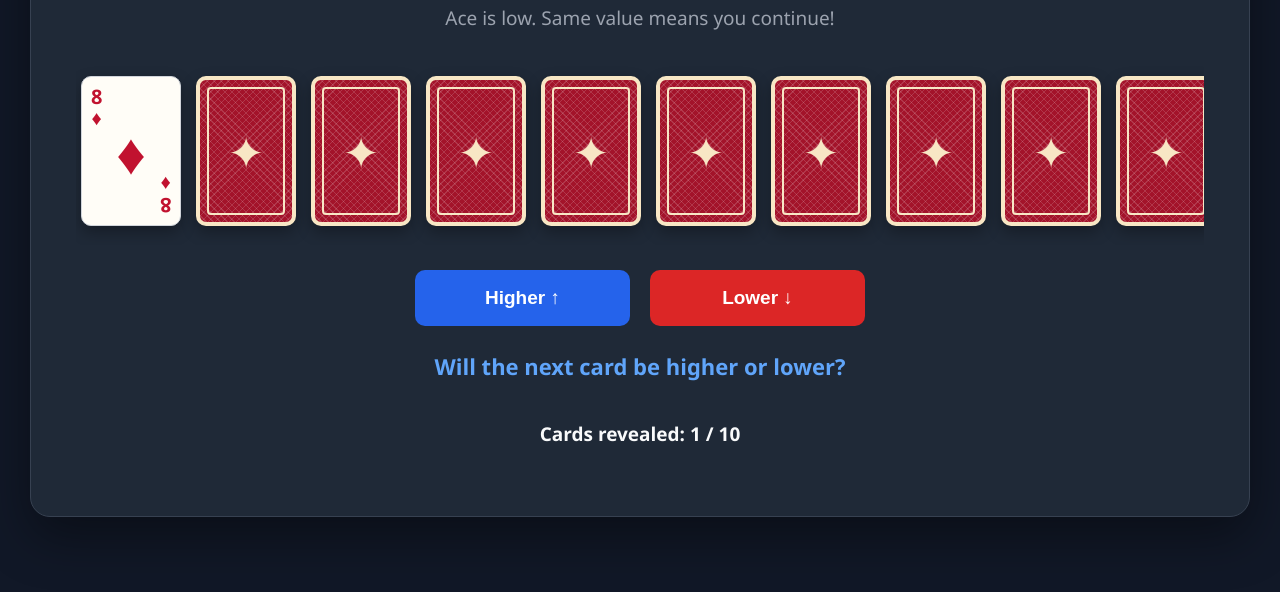
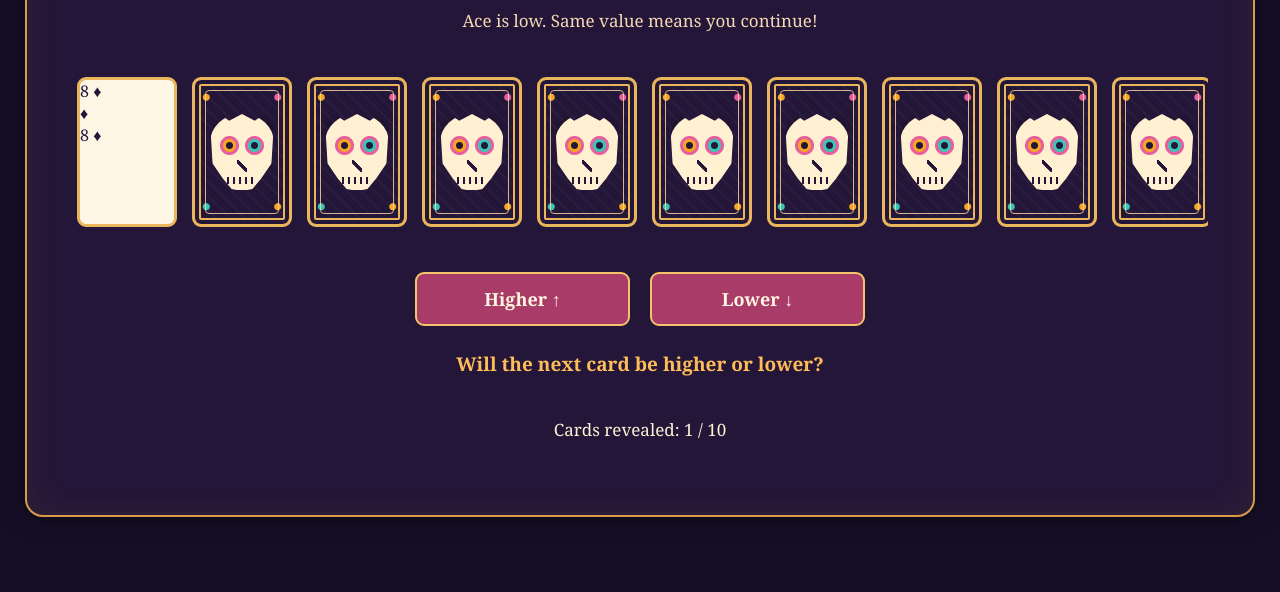
Before and after one commit to msKennedyJ/cards2, a plain HTML site: page index.html in a window 1280 px wide. Shown: the part 208-800 px from the top of the page. Drawn offline with Linux system fonts and the light colour scheme.

Commit message:
Update styles.css

```diff
--- a/styles.css
+++ b/styles.css
@@ -1,59 +1,74 @@
 
-/* Reset */
+/* ================================
+   GENERAL PAGE STYLING
+================================ */
+
 * {
-    margin: 0;
-    padding: 0;
     box-sizing: border-box;
 }
 
 body {
-    font-family: 'Segoe UI', Arial, sans-serif;
-    background: #111827;
+    margin: 0;
     min-height: 100vh;
+    padding: 25px;
     display: flex;
     justify-content: center;
     align-items: center;
-    padding: 30px;
+    background:
+        radial-gradient(circle at 50% 10%, #352052, transparent 55%),
+        #160e27;
+    font-family: Georgia, serif;
+    color: #fff1d6;
 }
 
 .game-container {
-    background: #1f2937;
     width: 100%;
     max-width: 1250px;
-    height: 650px;
-    padding: 55px 45px;
-    border-radius: 20px;
-    border: 1px solid #374151;
-
+    min-height: 650px;
+    padding: 45px;
     display: flex;
     flex-direction: column;
     align-items: center;
     justify-content: center;
     gap: 25px;
+    background: #241638;
+    border: 2px solid #d99b45;
+    border-radius: 18px;
+    box-shadow:
+        0 0 25px rgba(0, 0, 0, 0.5),
+        inset 0 0 35px rgba(217, 155, 69, 0.08);
+}
 
-    box-shadow: 0 20px 50px rgba(0, 0, 0, 0.4);
-}
-/* Heading */
+/* ================================
+   TITLE AND INTRODUCTION
+================================ */
+
 h1 {
-    color: #f9fafb;
+    margin: 0;
+    color: #ffbd59;
     font-size: 42px;
     text-align: center;
+    letter-spacing: 2px;
+    text-shadow: 2px 3px 0 #712c60;
 }
 
-p {
-    color: #9ca3af;
-    font-size: 19px;
+.game-container > p {
+    margin: 0;
     text-align: center;
+    color: #f6d9b4;
+    font-size: 17px;
 }
 
-/* Cards wrapper */
+/* ================================
+   CARD LAYOUT
+================================ */
+
 .cards-wrapper {
     width: 100%;
     padding: 15px 0;
     overflow-x: auto;
 }
 
-/* Row of cards */
 .cards-row {
     display: flex;
     justify-content: center;
@@ -62,248 +77,314 @@ p {
     padding: 5px;
 }
 
-/* Card positioning */
 .card {
     width: 100px;
     height: 150px;
-    flex-shrink: 0;
-
+    flex: 0 0 100px;
     perspective: 1000px;
 }
 
-/* The rotating part of the card */
 .card-inner {
     position: relative;
     width: 100%;
     height: 100%;
-
     transform-style: preserve-3d;
     transition: transform 0.65s ease;
 }
 
-/* Flip the card */
 .card.flipped .card-inner {
     transform: rotateY(180deg);
 }
 
-/* Both card sides */
 .card-front,
 .card-back {
     position: absolute;
     inset: 0;
-
-    border-radius: 10px;
-    overflow: hidden;
-
+    width: 100%;
+    height: 100%;
+    border-radius: 9px;
     backface-visibility: hidden;
     -webkit-backface-visibility: hidden;
-
-    box-shadow: 0 6px 15px rgba(0, 0, 0, 0.3);
+    overflow: hidden;
 }
 
-/* --------------------------------
-   CARD BACK
--------------------------------- */
+/* ================================
+   CARD BACK - DÍA DE LOS MUERTOS
+================================ */
 
 .card-back {
-    background-color: #a3132a;
+    transform: rotateY(0deg);
+
+    background-color: #241638;
 
     background-image:
+        radial-gradient(circle at 12% 12%,
+            #f5a623 0 3px, transparent 4px),
+        radial-gradient(circle at 88% 12%,
+            #e85d9e 0 3px, transparent 4px),
+        radial-gradient(circle at 12% 88%,
+            #39c6b5 0 3px, transparent 4px),
+        radial-gradient(circle at 88% 88%,
+            #f5a623 0 3px, transparent 4px),
         repeating-linear-gradient(
             45deg,
-            transparent 0px,
-            transparent 4px,
-            rgba(255,255,255,0.15) 4px,
-            rgba(255,255,255,0.15) 5px
-        ),
-        repeating-linear-gradient(
-            -45deg,
-            transparent 0px,
-            transparent 4px,
-            rgba(255,255,255,0.15) 4px,
-            rgba(255,255,255,0.15) 5px
+            transparent 0 8px,
+            rgba(255, 255, 255, 0.035) 9px 10px
         );
 
-    border: 4px solid #f8e7c5;
+    border: 3px solid #e9b65c;
+
+    box-shadow:
+        inset 0 0 0 4px #241638,
+        inset 0 0 0 6px #e9b65c;
 }
 
-/* Inner border */
+/* Decorative inner border */
+
+.card-back::after {
+    content: "";
+    position: absolute;
+    inset: 10px;
+    border: 1px solid rgba(255, 221, 160, 0.8);
+    border-radius: 4px;
+    pointer-events: none;
+}
+
+/* ================================
+   CSS SUGAR SKULL
+================================ */
+
 .card-back::before {
     content: "";
     position: absolute;
-    inset: 7px;
-    border: 2px solid #f8e7c5;
-    border-radius: 4px;
+    width: 64px;
+    height: 76px;
+    left: 50%;
+    top: 50%;
+    transform: translate(-50%, -50%);
+
+    background-color: #fff0d2;
+
+    background-image:
+
+        /* Left eye flower */
+        radial-gradient(circle,
+            #241638 0 3px,
+            #f5a623 4px 6px,
+            #e85d9e 7px 9px,
+            transparent 10px
+        ),
+
+        /* Right eye flower */
+        radial-gradient(circle,
+            #241638 0 3px,
+            #39c6b5 4px 6px,
+            #e85d9e 7px 9px,
+            transparent 10px
+        ),
+
+        /* Nose */
+        linear-gradient(45deg,
+            transparent 40%,
+            #241638 41% 60%,
+            transparent 61%
+        ),
+
+        /* Teeth and mouth */
+        repeating-linear-gradient(
+            90deg,
+            #241638 0 2px,
+            transparent 2px 6px
+        );
+
+    background-size:
+        23px 23px,
+        23px 23px,
+        10px 12px,
+        30px 7px;
+
+    background-position:
+        8px 20px,
+        33px 20px,
+        center 46px,
+        center 63px;
+
+    background-repeat: no-repeat;
+
+    border-radius: 48% 48% 42% 42% / 38% 38% 58% 58%;
+
+    clip-path: polygon(
+        0 10%,
+        15% 0,
+        30% 9%,
+        50% 0,
+        70% 9%,
+        85% 0,
+        100% 10%,
+        96% 65%,
+        80% 85%,
+        65% 100%,
+        35% 100%,
+        20% 85%,
+        4% 65%
+    );
+
+    box-shadow: 0 0 10px rgba(0, 0, 0, 0.3);
 }
 
-/* Decorative centre */
-.card-back::after {
-    content: "✦";
+/* ================================
+   CARD FRONT
+================================ */
+
+.card-front {
+    transform: rotateY(180deg);
+    background: #fff5e5;
+    color: #241638;
+    border: 3px solid #e9b65c;
+}
+
+.card-front .corner {
+    position: absolute;
+    display: flex;
+    flex-direction: column;
+    align-items: center;
+    font-size: 15px;
+    font-weight: bold;
+    line-height: 1.1;
+}
+
+.card-front .top-left {
+    top: 7px;
+    left: 7px;
+}
+
+.card-front .bottom-right {
+    bottom: 7px;
+    right: 7px;
+    transform: rotate(180deg);
+}
+
+.card-front .suit {
     position: absolute;
     top: 50%;
     left: 50%;
     transform: translate(-50%, -50%);
-
-    color: #f8e7c5;
-    font-size: 45px;
+    font-size: 42px;
 }
 
-/* --------------------------------
-   CARD FRONT
--------------------------------- */
-
-.card-front {
-    background: #fffdf7;
-    border: 1px solid #d1d5db;
-
-    transform: rotateY(180deg);
+.card-front .red {
+    color: #bd245c;
 }
 
-/* Card corners */
-.card-corner {
-    position: absolute;
-    display: flex;
-    flex-direction: column;
-    align-items: center;
-
-    font-size: 20px;
-    font-weight: bold;
-    line-height: 1.05;
+.card-front .black {
+    color: #241638;
 }
 
-.card-corner.top {
-    top: 9px;
-    left: 9px;
-}
-
-.card-corner.bottom {
-    bottom: 9px;
-    right: 9px;
-    transform: rotate(180deg);
-}
-
-/* Centre suit */
-.card-center {
-    position: absolute;
-    top: 50%;
-    left: 50%;
-    transform: translate(-50%, -50%);
-    font-size: 58px;
-}
-
-/* Suit colours */
-.card-front.red {
-    color: #c1122f;
-}
-
-.card-front.black {
-    color: #111827;
-}
-
-/* --------------------------------
-   BUTTONS
--------------------------------- */
+/* ================================
+   GAME BUTTONS
+================================ */
 
 .buttons {
     display: flex;
+    justify-content: center;
     gap: 20px;
     width: 100%;
     max-width: 450px;
 }
 
 button {
-    padding: 17px;
-    border: none;
-    border-radius: 10px;
-
-    color: white;
-    font-size: 19px;
-    font-weight: 600;
-
+    padding: 13px 25px;
+    border: 2px solid #f5c36a;
+    border-radius: 9px;
+    background: #a83b68;
+    color: #fff6df;
+    font-family: Georgia, serif;
+    font-size: 18px;
+    font-weight: bold;
     cursor: pointer;
-    transition: 0.2s;
+    transition:
+        background 0.2s ease,
+        transform 0.2s ease,
+        box-shadow 0.2s ease;
 }
 
 .buttons button {
     flex: 1;
 }
 
-#higher {
-    background: #2563eb;
+button:hover:not(:disabled) {
+    background: #d34e7e;
+    transform: translateY(-3px);
+    box-shadow: 0 5px 12px rgba(0, 0, 0, 0.3);
 }
 
-#higher:hover {
-    background: #1d4ed8;
-}
-
-#lower {
-    background: #dc2626;
-}
-
-#lower:hover {
-    background: #b91c1c;
-}
-
-button:hover {
-    transform: translateY(-3px);
+button:active:not(:disabled) {
+    transform: translateY(0);
 }
 
 button:disabled {
-    opacity: 0.5;
+    opacity: 0.45;
     cursor: not-allowed;
-    transform: none;
 }
 
-/* Message */
+/* ================================
+   MESSAGE
+================================ */
+
 #message {
-    color: #60a5fa;
-    font-size: 22px;
-    font-weight: 600;
-    min-height: 28px;
+    min-height: 24px;
+    color: #ffbd59;
+    font-size: 19px;
+    font-weight: bold;
+    text-align: center;
 }
 
-/* Score */
-#score {
-    color: #f9fafb;
-    font-size: 19px;
-    font-weight: bold;
-}
-#playAgain {
-    background: #10b981;
+/* ================================
+   SCORE AND PLAY AGAIN
+================================ */
+
+.bottom-area {
+    position: relative;
     width: 100%;
     max-width: 450px;
-
-    display: none;
-
-    /* Prevent the button from growing */
-    flex: 0 0 auto;
-    flex-shrink: 0;
-}
-#playAgain:hover {
-    background: #059669;
+    height: 55px;
+    flex: 0 0 55px;
+    display: flex;
+    justify-content: center;
+    align-items: center;
 }
 
-/* Respect reduced-motion settings */
-@media (prefers-reduced-motion: reduce) {
-    .card-inner {
-        transition: none;
-    }
-}
-.buttons {
-    flex: 0 0 auto;
+#score {
+    position: absolute;
+    width: 100%;
+    text-align: center;
+    margin: 0;
+    color: #fff1d6;
+    font-size: 17px;
 }
 
+#playAgain {
+    position: absolute;
+    width: 100%;
+    max-width: 450px;
+    margin: 0;
+    display: none;
+    flex: none;
+    background: #d58a27;
+    color: #241638;
+}
 
-/* Confetti celebration */
+/* ================================
+   CONFETTI
+================================ */
+
 .confetti {
     position: fixed;
     top: -20px;
     z-index: 9999;
     pointer-events: none;
-
     width: 10px;
     height: 16px;
-
     animation: confetti-fall linear forwards;
 }
 
@@ -319,38 +400,41 @@ button:disabled {
     }
 }
 
+/* ================================
+   SMALL SCREENS
+================================ */
 
-#message,
-#score {
-    flex: 0 0 auto;
+@media (max-width: 750px) {
+    body {
+        padding: 10px;
+    }
+
+    .game-container {
+        padding: 25px 15px;
+        min-height: 600px;
+        gap: 20px;
+    }
+
+    h1 {
+        font-size: 32px;
+    }
+
+    .cards-row {
+        justify-content: flex-start;
+    }
+
+    .card {
+        width: 85px;
+        height: 128px;
+        flex-basis: 85px;
+    }
+
+    .buttons {
+        gap: 12px;
+    }
+
+    button {
+        padding: 12px 15px;
+        font-size: 16px;
+    }
 }
-/* Score and Play Again share the same space */
-.bottom-area {
-    position: relative;
-    width: 100%;
-    max-width: 450px;
-    height: 55px;
-
-    display: flex;
-    justify-content: center;
-    align-items: center;
-}
-
-/* Score occupies the shared space */
-#score {
-    position: absolute;
-    width: 100%;
-    text-align: center;
-    margin: 0;
-}
-
-/* Play Again occupies exactly the same space */
-#playAgain {
-    position: absolute;
-    width: 100%;
-    max-width: 450px;
-    margin: 0;
-
-    display: none;
-    flex: none;
-}
```
